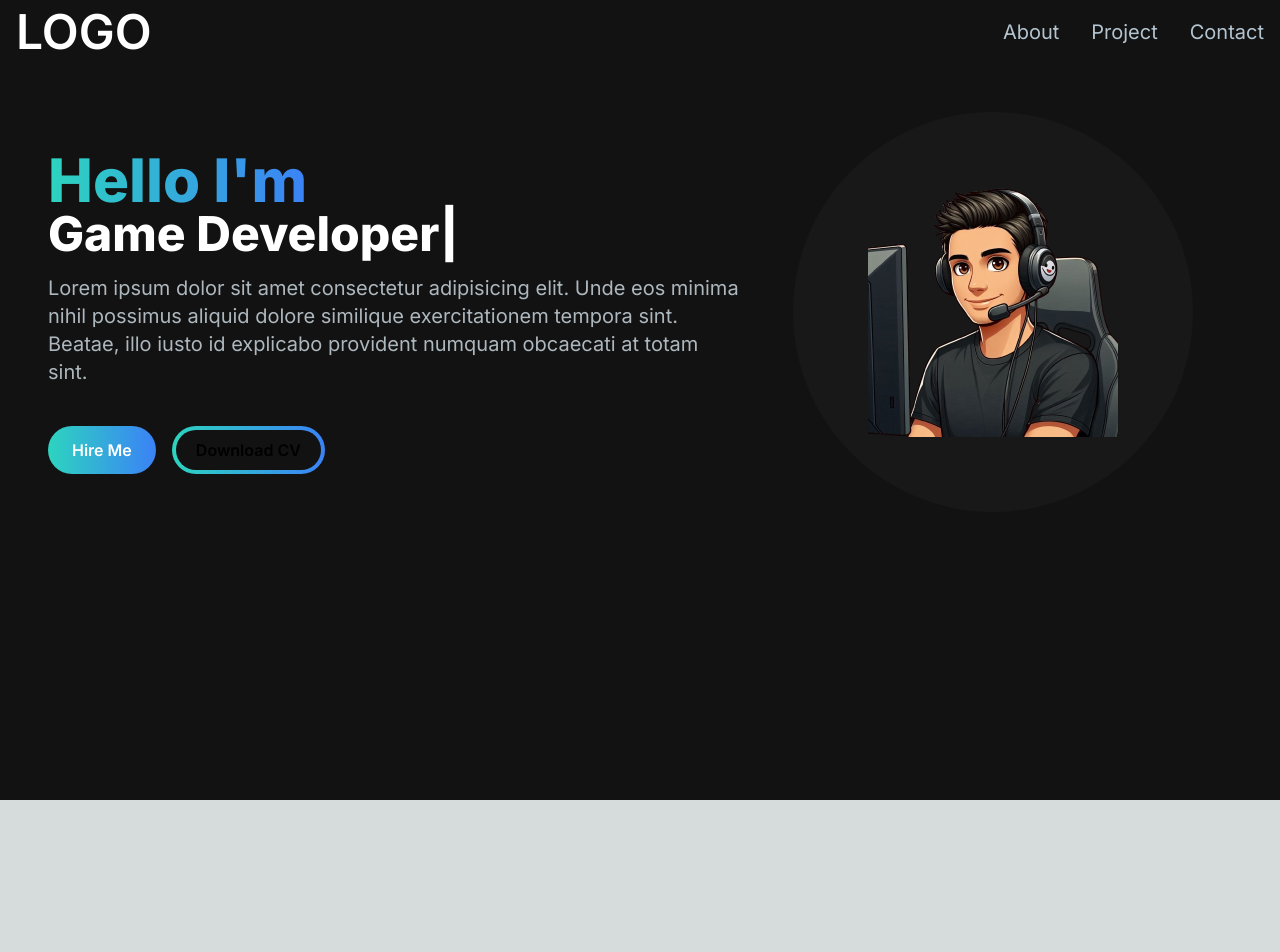
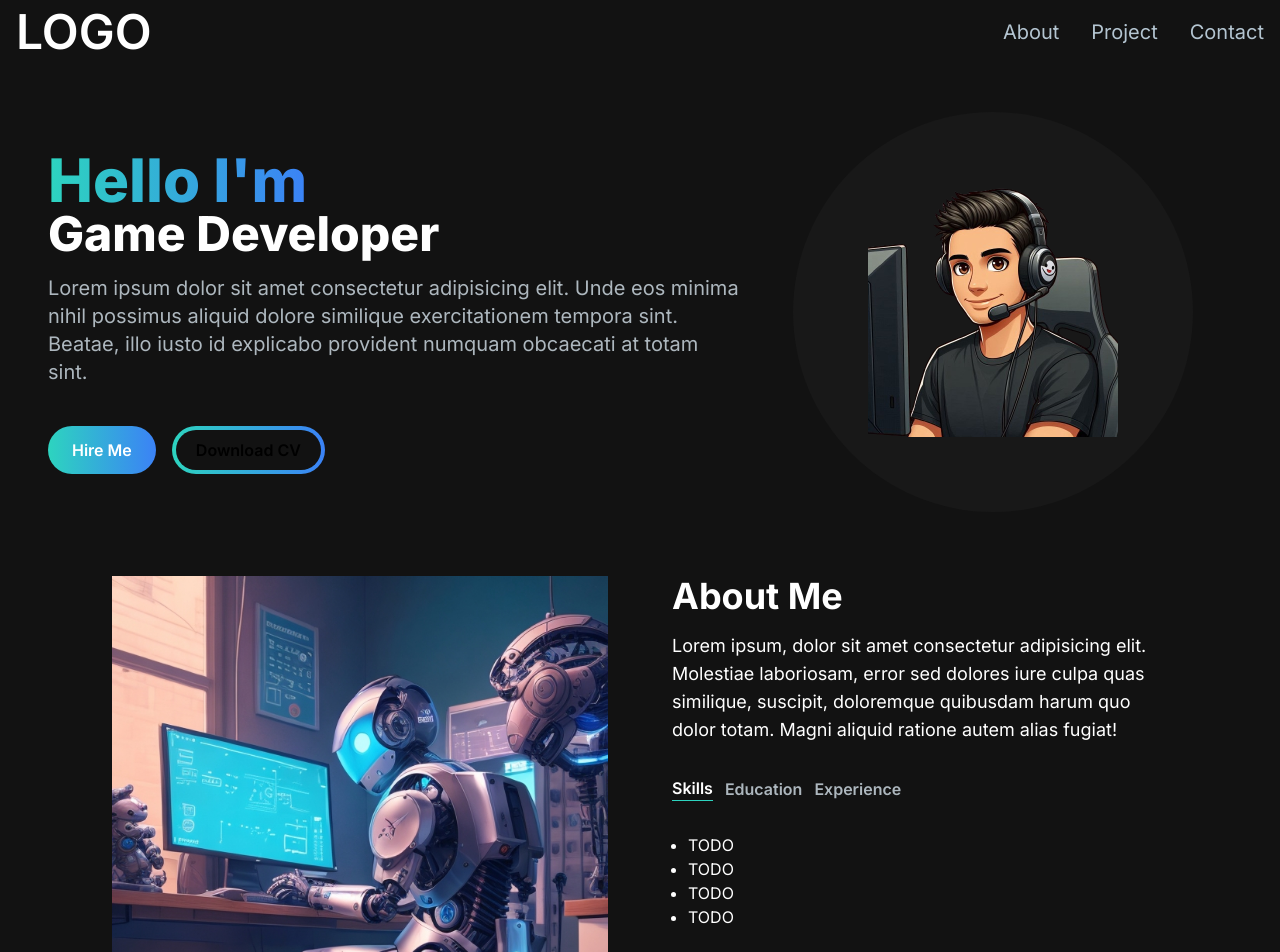
Before and after one commit to Rcoleto-coder/nextJS-portfolio, a Next.js app in the folder nextjs-portfolio/: page / in a window 1280 px wide. Shown: the top 952 px of the page. Before the commit the page ends 800 px from the top, so only its background shows below. Built offline with nearby package versions, Linux system fonts and the light colour scheme.

Commit message:
added the about me section and interactive tab

```diff
--- /dev/null
+++ b/nextjs-portfolio/src/app/components/AboutSection.jsx
@@ -0,0 +1,108 @@
+"use client";
+import React, { useTransition, useState } from "react";
+import Image from "next/image";
+import TabButton from "./TabButton";
+
+const TAB_DATA = [
+  {
+    title: "Skills",
+    id: "skills",
+    content: (
+      <ul className="list-disc pl-4">
+        <li>TODO</li>
+        <li>TODO</li>
+        <li>TODO</li>
+        <li>TODO</li>
+      </ul>
+    )
+  },
+  {
+    title: "Education",
+    id: "education",
+    content: (
+      <p>TODO
+        Lorem ipsum dolor sit, amet consectetur adipisicing elit. Perferendis
+        sint assumenda, veritatis reiciendis quia aliquam dolore ab
+        exercitationem minus, praesentium cum architecto magni laborum est eaque
+        aperiam, debitis eos officiis.
+      </p>
+    )
+  },
+  {
+    title: "Experience",
+    id: "experience",
+    content: (
+        <>
+            <p>TODO</p>
+            <p>
+                Lorem ipsum dolor sit, amet consectetur adipisicing elit. Perferendis
+                sint assumenda, veritatis reiciendis quia aliquam dolore ab
+                exercitationem minus, praesentium cum architecto magni laborum est eaque
+                aperiam, debitis eos officiis.
+            </p>
+        </>
+    )
+  }
+];
+
+const AboutSection = () => {
+  // Tracks the tab State
+  const [tabState, setTab] = useState("skills");
+  // Controls the transition between tabs
+  // Transition is being used here to update the tab state without blocking the UI
+  const [isPending, startTransition] = useTransition();
+
+  const handleTabChange = (id) => {
+    startTransition(() => {
+      setTab(id);
+    });
+  };
+
+  return (
+    <section className="text-white">
+      <div className="sm:px-16 sm:py-16 px-4 py-8 md:grid md:grid-cols-2 gap-8 xl:gap-16 items-center">
+        <Image
+          src="/img/robot_placeholder.jpg"
+          width={500}
+          height={500}
+          alt="humanoid robot sitting on a chair programming"
+        />
+        <div className="mt-4 md:mt-0 text-left flex flex-col h-full">
+          <h2 className="text-4xl font-bold text-white mb-4">About Me</h2>
+          <p className="text-base lg:text-lg">
+            Lorem ipsum, dolor sit amet consectetur adipisicing elit. Molestiae
+            laboriosam, error sed dolores iure culpa quas similique, suscipit,
+            doloremque quibusdam harum quo dolor totam. Magni aliquid ratione
+            autem alias fugiat!
+          </p>
+          <div className="mt-8 flex flex-row">
+            <TabButton
+              selectTab={() => handleTabChange("skills")}
+              active={tabState === "skills"}
+            >
+              {" "}
+              Skills{" "}
+            </TabButton>
+            <TabButton
+              selectTab={() => handleTabChange("education")}
+              active={tabState === "education"}
+            >
+              {" "}
+              Education{" "}
+            </TabButton>
+            <TabButton
+              selectTab={() => handleTabChange("experience")}
+              active={tabState === "experience"}
+            >
+              {" "}
+              Experience{" "}
+            </TabButton>
+          </div>
+          <div className="mt-8">{TAB_DATA.find((tab) => tab.id === tabState).content}</div>
+        </div>
+      </div>
+    </section>
+  );
+};
+
+export default AboutSection;
--- a/nextjs-portfolio/src/app/components/HeroSection.jsx
+++ b/nextjs-portfolio/src/app/components/HeroSection.jsx
@@ -5,7 +5,7 @@ import HeaderTypewriter from "./TypeAnimation";
 
 const HeroSection = () => {
   return (
-    <section>
+    <header>
       <div className="grid grid-cols-1 sm:grid-cols-12">
         <div className="col-span-7 place-self-center text-center sm:text-left">
           <h1 className="text-white mb-4 text-4xl sm:text-5xl lg:text-6xl font-extrabold">
@@ -44,7 +44,7 @@ const HeroSection = () => {
           </div>
         </div>
       </div>
-    </section>
+    </header>
   );
 };
 
--- a/nextjs-portfolio/src/app/components/Navbar.jsx
+++ b/nextjs-portfolio/src/app/components/Navbar.jsx
@@ -69,19 +69,13 @@ const Navbar = () => {
       </div>
       {isNavbarOpen ? (
         <>
-        {/* If navbar is open, returns the mobile menu but hides it in wider screens
-        else, hides the menu completely */}
+          {/* If navbar is open, returns the mobile menu but hides it in wider screens
+        else, returns null */}
           <menu className="md:hidden">
             <MenuOverlay navLinks={navLinks} />
           </menu>
         </>
-      ) : (
-        <>
-          <menu className="hidden">
-            <MenuOverlay navLinks={navLinks} />
-          </menu>
-        </>
-      )}
+      ) : null}
     </nav>
   );
 };
--- /dev/null
+++ b/nextjs-portfolio/src/app/components/TabButton.jsx
@@ -0,0 +1,13 @@
+import React from 'react'
+
+const TabButton = ({selectTab, active, children}) => {
+    const buttonClasses = active ? "text-white border-b border-teal-400" : "text-[#ADB7BE]"
+
+  return (
+    <button onClick={selectTab}>
+        <p className={`mr-3 font-semibold hover:text-white ${buttonClasses}`}>{children}</p>
+    </button>
+  )
+}
+
+export default TabButton
--- a/nextjs-portfolio/src/app/layout.js
+++ b/nextjs-portfolio/src/app/layout.js
@@ -4,8 +4,8 @@ import { Inter } from 'next/font/google'
 const inter = Inter({ subsets: ['latin'] })
 
 export const metadata = {
-  title: 'Create Next App',
-  description: 'Generated by create next app',
+  title: 'Raf Potfolio',
+  description: 'A portfolio to showcase my work'
 }
 
 export default function RootLayout({ children }) {
--- a/nextjs-portfolio/src/app/page.js
+++ b/nextjs-portfolio/src/app/page.js
@@ -1,15 +1,17 @@
-import Image from 'next/image'
+import Navbar from './components/Navbar';
+
 import HeroSection from './components/HeroSection';
-import Navbar from './components/Navbar';
+import AboutSection from './components/AboutSection';
 
 export default function Home() {
   return (
     <main className="flex min-h-screen flex-col bg-[#121212] ">
       <Navbar />
       {/* margin top 24px so the nav bar does not overlaps the Header */}
-      <div className='container mt-24 mx-auto px-12 py-4'>
+      <section className='container mt-24 mx-auto px-12 py-4'>
         <HeroSection />
-      </div>
+        <AboutSection />
+      </section>
     </main>
   )
 }
```
Also changed, not shown: nextjs-portfolio/public/img/robot_placeholder.jpg (added).
